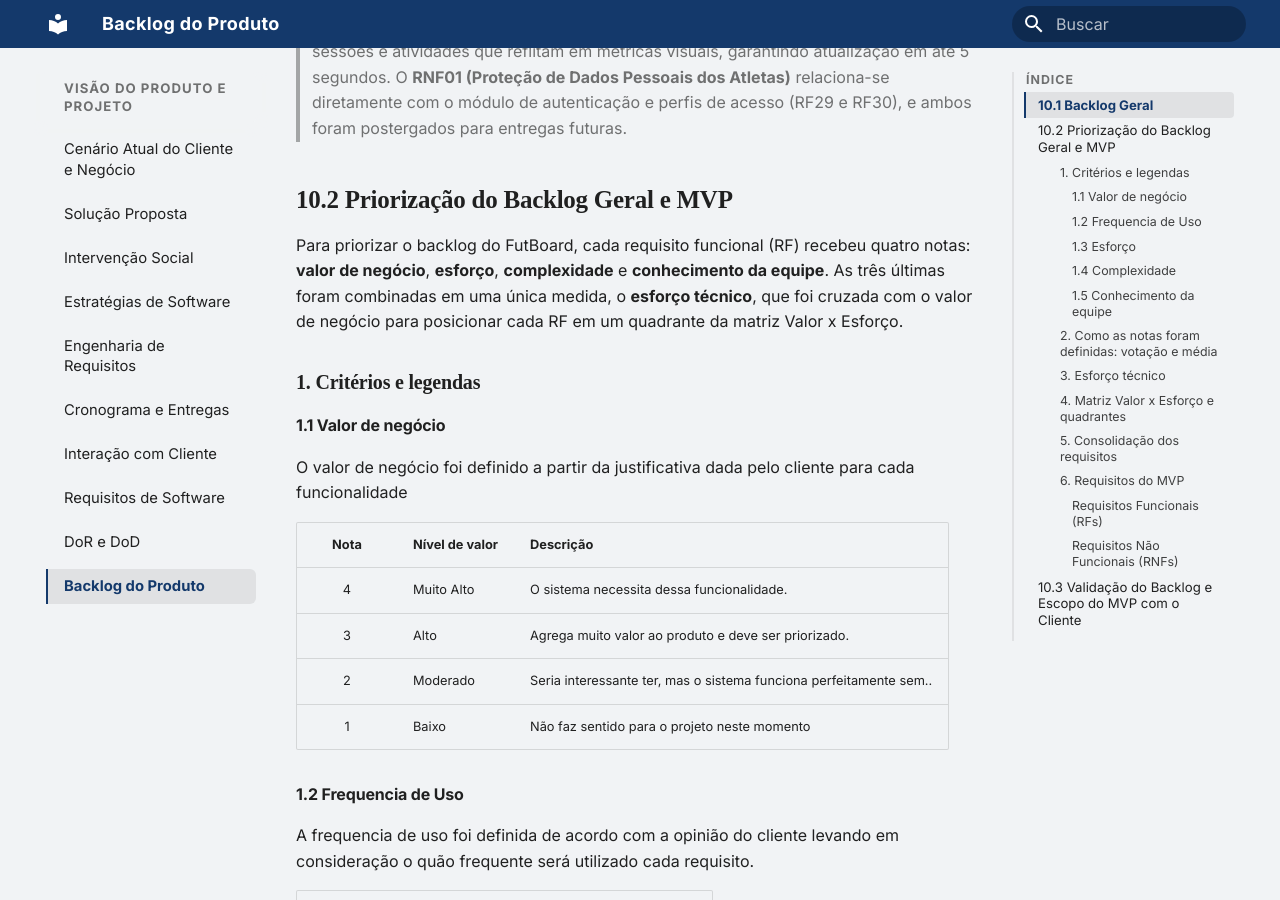
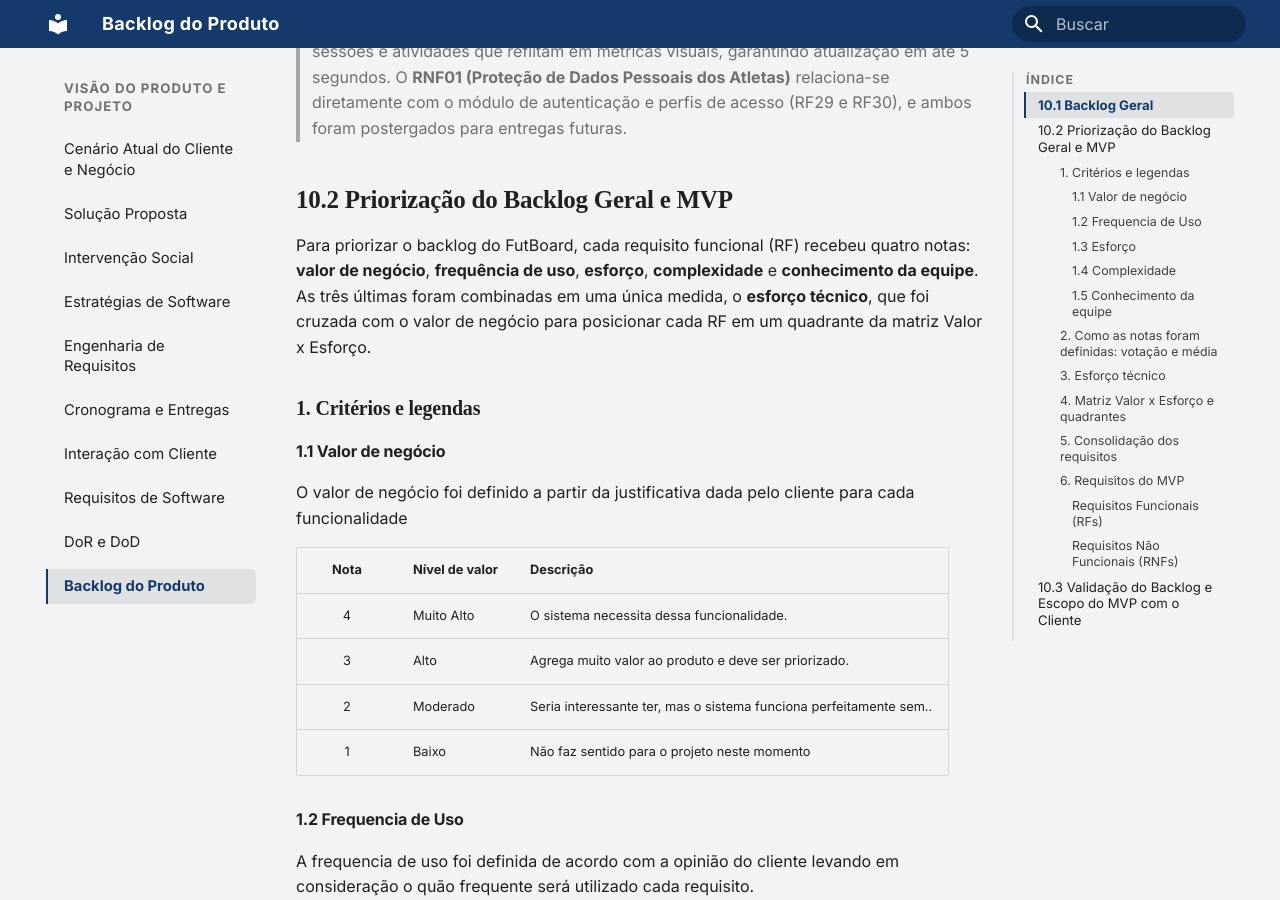
Before and after one commit to mdsreq-fga-unb/REQ-2026.2-T01-FutBoard, an MkDocs documentation site: the page built from docs/visao-produto/backlog_do_produto.md, in a window 1280 px wide and 900 px high, scrolled down 4183 px. Built offline with MkDocs 1.6.1 and Material for MkDocs 9.7.7, drawn with Linux system fonts in a browser that asks for light colours.

Commit message:
docs: menciona frequencia de uso como um dos critérios na seção 10.2

```diff
--- a/docs/visao-produto/backlog_do_produto.md
+++ b/docs/visao-produto/backlog_do_produto.md
@@ -56,7 +56,7 @@ A tabela, a seguir, apresenta cada um dos requisitos funcionais (RFs) declarados
 
 ## 10.2 Priorização do Backlog Geral e MVP
 
-Para priorizar o backlog do FutBoard, cada requisito funcional (RF) recebeu quatro notas: **valor de negócio**, **esforço**, **complexidade** e **conhecimento da equipe**. As três últimas foram combinadas em uma única medida, o **esforço técnico**, que foi cruzada com o valor de negócio para posicionar cada RF em um quadrante da matriz Valor x Esforço.
+Para priorizar o backlog do FutBoard, cada requisito funcional (RF) recebeu quatro notas: **valor de negócio**, **frequência de uso**, **esforço**, **complexidade** e **conhecimento da equipe**. As três últimas foram combinadas em uma única medida, o **esforço técnico**, que foi cruzada com o valor de negócio para posicionar cada RF em um quadrante da matriz Valor x Esforço.
 
 ### 1. Critérios e legendas
 
```
